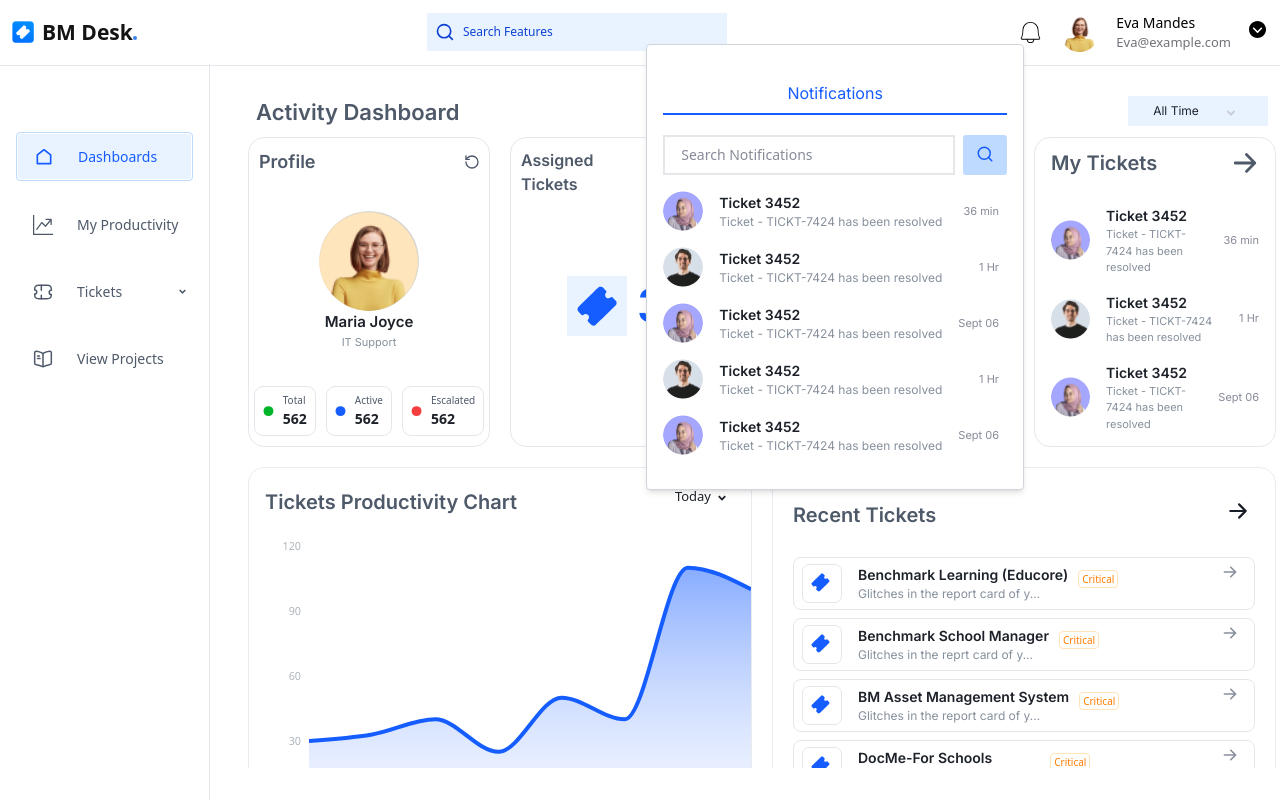
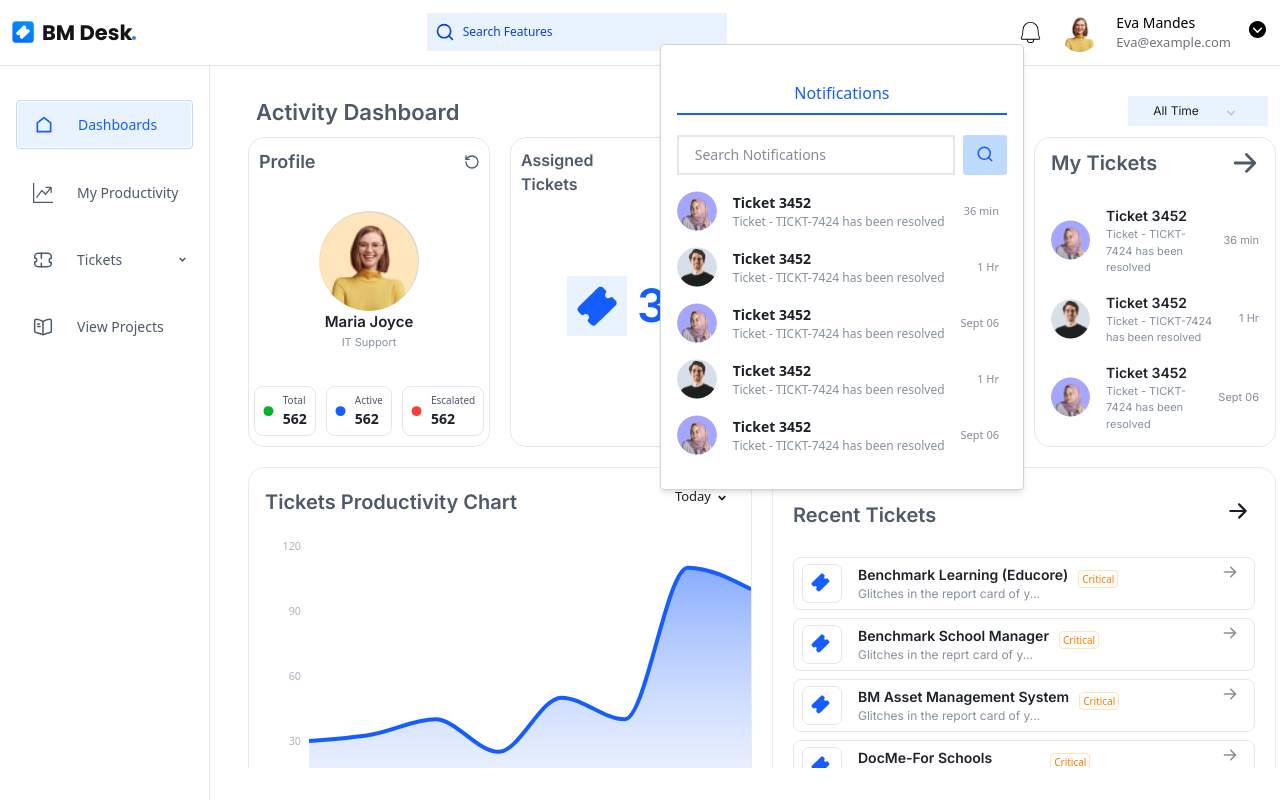
Before and after one commit to Mojithmj/BM-DESK-PROJECT, a React (Vite) app in the folder bm-desk/: page / in a window 1280 px wide. Both pictures are taken after a click on the icon 1030 px from the left and 32 px from the top of the page. Built offline with nearby package versions, Linux system fonts and the light colour scheme.

Commit message:
font changed

```diff
--- a/bm-desk/src/App.css
+++ b/bm-desk/src/App.css
@@ -1,4 +1,8 @@
 @import url('https://fonts.googleapis.com/css2?family=Inter:ital,opsz,wght@0,14..32,100..900;1,14..32,100..900&display=swap');
+@import url('https://fonts.googleapis.com/css2?family=Poppins:ital,wght@0,100;0,200;0,300;0,400;0,500;0,600;0,700;0,800;0,900;1,100;1,200;1,300;1,400;1,500;1,600;1,700;1,800;1,900&display=swap');
 .font-inter{
     font-family: "Inter", sans-serif;
 }
+.font-Poppins {
+    font-family: "Poppins", sans-serif;
+}
--- a/bm-desk/src/components/Login.jsx
+++ b/bm-desk/src/components/Login.jsx
@@ -53,14 +53,14 @@ function Login() {
                 className="z-50 top-0 w-[24px] h-[24px] md:w-[20px] lg:w-[22px] 2xl:w-[32px] md:h-[20x] lg:h-[22px] 2xl:h-[32px] object-contain"
               />
             </div>
-            <div className="top-4 text-[#FFF] text-[17px] md:text-[20px] lg:text-[24px] 2xl:text-[28px] font-bold font-poppins">
-              BM Desk{" "}
+            <div className="top-4 text-[#FFF] text-[17px] md:text-[20px] lg:text-[24px] 2xl:text-[28px] font-bold font-Poppins">
+              BM Desk
               <span className="inline-block w-1 h-1 rounded-full bg-blue-500"></span>
             </div>
           </div>
         </div>
         {/* Text positioned on bottom of the background */}
-        <div className="absolute border-l-[2px] pl-3 border-l-[#0095FF] bottom-10 left-10 text-[#FFF] font-poppins font-semibold text-[12px] md:text-xl lg:text-[24px] 2xl:text-[34px]">
+        <div className="absolute border-l-[2px] pl-3 border-l-[#0095FF] bottom-10 left-10 text-[#FFF] font-Poppins font-semibold text-[12px] md:text-xl lg:text-[24px] 2xl:text-[34px]">
           <p> Streamlining IT Support</p>
           <p>For Effortless Issue</p>
           <p>Management</p>
@@ -77,26 +77,26 @@ function Login() {
               alt="IMAGE1"
               className="w-[28px] h-[28px] md:w-[30px] lg:w-[38px] 2xl:w-[68px] 2xl:h-[68px] lg:h-[38px] md:h-[32px]"
             />
-            <h1 className="text-[#141414] leading-none font-poppins font-semibold text-[34px] md:text-[38px] lg:text-[42px] 2xl:text-[55px]">
+            <h1 className="text-[#141414] leading-none font-Poppins font-semibold text-[34px] md:text-[38px] lg:text-[42px] 2xl:text-[55px]">
               BM Desk
               <span className="inline-block w-2 h-2 rounded-full bg-blue-500 ml-0"></span>
             </h1>
           </div>
           {/* Welcome Message */}
           <div className="flex flex-col items-center gap-1">
-            <h2 className="font-semibold text-[20px] md:text-[24px]">
+            <h2 className="font-semibold text-[20px] md:text-[24px] font-Inter">
               Welcome Back!
             </h2>
-            <p className="text-[#878A99] text-[14px] md:text-[16px] font-normal">
+            <p className="text-[#878A99] text-[14px] md:text-[16px] font-normal font-Inter">
               Sign in to continue to BM Desk
             </p>
           </div>
           {/* Login Form */}
-          <form className="flex flex-col gap-4 w-full lg:w-[380px] 2xl:w-[457px]">
+          <form className="flex flex-col gap-4 w-full lg:w-[380px] 2xl:w-[457px] font-Inter">
             <div>
               <label
                 htmlFor="username"
-                className="block mb-1 text-[#212529] font-normal text-[14px] md:text-[16px]"
+                className="block mb-1 text-[#212529] font-normal text-[14px] md:text-[16px] font-Inter"
               >
                 Username
               </label>
@@ -104,7 +104,7 @@ function Login() {
                 <input
                   id="username"
                   type="text"
-                  className="border-0 pl-4 py-2 md:w-70 lg:w-80 rounded-lg border-[#CED4DA] text-[14px] md:text-[16px] outline-none"
+                  className="border-0 pl-4 py-2 md:w-70 lg:w-80 rounded-lg border-[#CED4DA] font-Inter text-[14px] md:text-[16px] outline-none"
                   placeholder="Enter username"
                 />
               </div>
@@ -112,7 +112,7 @@ function Login() {
             <div>
               <label
                 htmlFor="password"
-                className="block mb-1 text-[#212529] font-normal text-[14px] md:text-[16px]"
+                className="block mb-1 text-[#212529] font-normal text-[14px] font-Inter md:text-[16px]"
               >
                 Password
               </label>
@@ -123,7 +123,7 @@ function Login() {
                   value={password}
                   onChange={handlePassword}
                   onFocus={() => setPasswordTouched(true)} // Track if field was touched
-                  className="pl-4 py-2 md:w-70 lg:w-80 outline-none border-0 text-[14px] md:text-[16px]"
+                  className="pl-4 py-2 md:w-70 lg:w-80 outline-none border-0 font-Inter  text-[14px]  md:text-[16px]"
                   placeholder="Enter password"
                 />
                 {passwordVisible ? (
@@ -145,7 +145,7 @@ function Login() {
             </div>
             <div className="flex items-center gap-2">
               <input type="checkbox" className="w-4 h-4 rounded-sm" />
-              <label className="text-[#212529] font-medium text-[14px] md:text-[16px]">
+              <label className="text-[#212529] font-medium text-[14px] md:text-[16px] font-Inter">
                 Remember Me
               </label>
             </div>
@@ -153,7 +153,7 @@ function Login() {
             <div className="flex flex-col gap-2">
               <button
                 type="submit"
-                className="w-full py-2 rounded-[5px] bg-[#0095FF] text-white font-bold text-[14px] md:text-[16px] hover:bg-blue-700"
+                className="w-full py-2 rounded-[5px] font-Inter bg-[#0095FF] text-white font-bold text-[14px] md:text-[16px] hover:bg-blue-700"
               >
                 Sign In
               </button>
@@ -161,7 +161,7 @@ function Login() {
                 <img
                   src={image3}
                   alt="Google Icon"
-                  className="w-4 h-4 md:w-5 md:h-5"
+                  className="w-4 h-4 md:w-5 md:h-5 font-Inter"
                 />
                 Continue with Google
               </button>
--- a/bm-desk/src/components/Navbar.jsx
+++ b/bm-desk/src/components/Navbar.jsx
@@ -112,7 +112,7 @@ function Navbar() {
             alt="BM Desk Logo"
             className="z-50 w-[24px] h-[24px] md:w-[20px] md:h-[20px] lg:w-[22px] lg:h-[22px] 2xl:w-[33px] 2xl:h-[33px] object-contain"
           />
-          <div className=" text-[#141414] text-[17px] md:text-[19px] lg:text-[21px] 2xl:text-[27px] font-bold font-poppins">
+          <div className=" text-[#141414] text-[17px] md:text-[19px] lg:text-[21px] 2xl:text-[27px] font-bold font-Poppins">
             BM Desk
             <span className="inline-block w-1 h-1 rounded-full bg-blue-500"></span>
           </div>
@@ -141,7 +141,7 @@ function Navbar() {
             <div className="absolute px-[16px] 2xl:py-[32px] lg:py-[28px] top-10 right-64 bg-white border border-gray-300 shadow-md rounded mt-1">
               <div className="flex flex-col gap-4">
                 <div className="flex flex-col gap-5">
-                  <div className="flex text-[#165DFF] font-inter font-normal 2xl:text-[16px] lg:text-[16px] md:text-[12px] sm:text-[10px]  px-[12px] py-[8px] border-b-2 border-[#165DFF]  justify-center">
+                  <div className="flex text-[#165DFF] font-Inter font-normal 2xl:text-[16px] lg:text-[16px] md:text-[12px] sm:text-[10px]  px-[12px] py-[8px] border-b-2 border-[#165DFF]  justify-center">
                     Notifications
                   </div>
                   <div className="flex gap-2">
@@ -173,14 +173,14 @@ function Navbar() {
                             alt={`Ticket ${index + 1}`}
                           />
                           <div className="flex flex-col flex-grow">
-                            <p className="font-inter text-[14px] normal font-semibold text-[#1D2129]">
+                            <p className="font-Inter text-[14px] normal font-semibold text-[#1D2129]">
                               {ticket.title}
                             </p>
-                            <p className="font-inter text-[12px] normal font-normal text-[#86909C]">
+                            <p className="font-Inter text-[12px] normal font-normal text-[#86909C]">
                               {ticket.description}
                             </p>
                           </div>
-                          <p className="font-inter text-[11px] whitespace-nowrap normal font-normal text-[#878A99]">
+                          <p className="font-Inter text-[11px] whitespace-nowrap normal font-normal text-[#878A99]">
                             {ticket.time}
                           </p>
                         </div>
--- a/bm-desk/src/components/Sidebar.jsx
+++ b/bm-desk/src/components/Sidebar.jsx
@@ -262,7 +262,7 @@ function Sidebar() {
     <div
     className={`flex flex-col h-screen border-r border-[#E5E6EB] ${
       isSidebarOpen ? "2xl:w-[250px] lg:w-[210px] md:w-[180px] w-[160px]" : "w-[60px]"
-    } px-4 py-8 gap-5 transition-all duration-300`}
+    } px-4  gap-5 transition-all duration-300`}
   >
     <div className="flex justify-end mb-4">
         <button
@@ -301,14 +301,14 @@ function Sidebar() {
         </div>
 
               {isSidebarOpen && (
-                <div className="text-[14px] font-medium group-hover:text-[#165DFF] flex-1">
+                <div className="text-[14px] font-medium font-Inter group-hover:text-[#165DFF] flex-1">
                   {item.label}
                 </div>
               )}
 
             {item.dropdown && isSidebarOpen && (
               <RiArrowDropDownLine
-                className={`text-2xl w-[19px] h-[19px] ${
+                className={`text-4xl  w-[19px] h-[19px] ${
                   openDropdown === item.label ? "rotate-180" : ""
                 }`}
               />
@@ -328,7 +328,7 @@ function Sidebar() {
                   onClick={() => navigate(subItem.path)}
                 >
                   <div className="text-[16px]">{subItem.icon}</div>
-                  <div className="flex-1 2xl:text-[14px] lg:text-xs md:text-[11px] text-[10px] font-medium group-hover:text-[#165DFF]">
+                  <div className="flex-1 2xl:text-[14px] lg:text-xs md:text-[11px] text-[10px] font-medium font-Inter group-hover:text-[#165DFF]">
                     {subItem.label}
                   </div>
                 </div>
```
